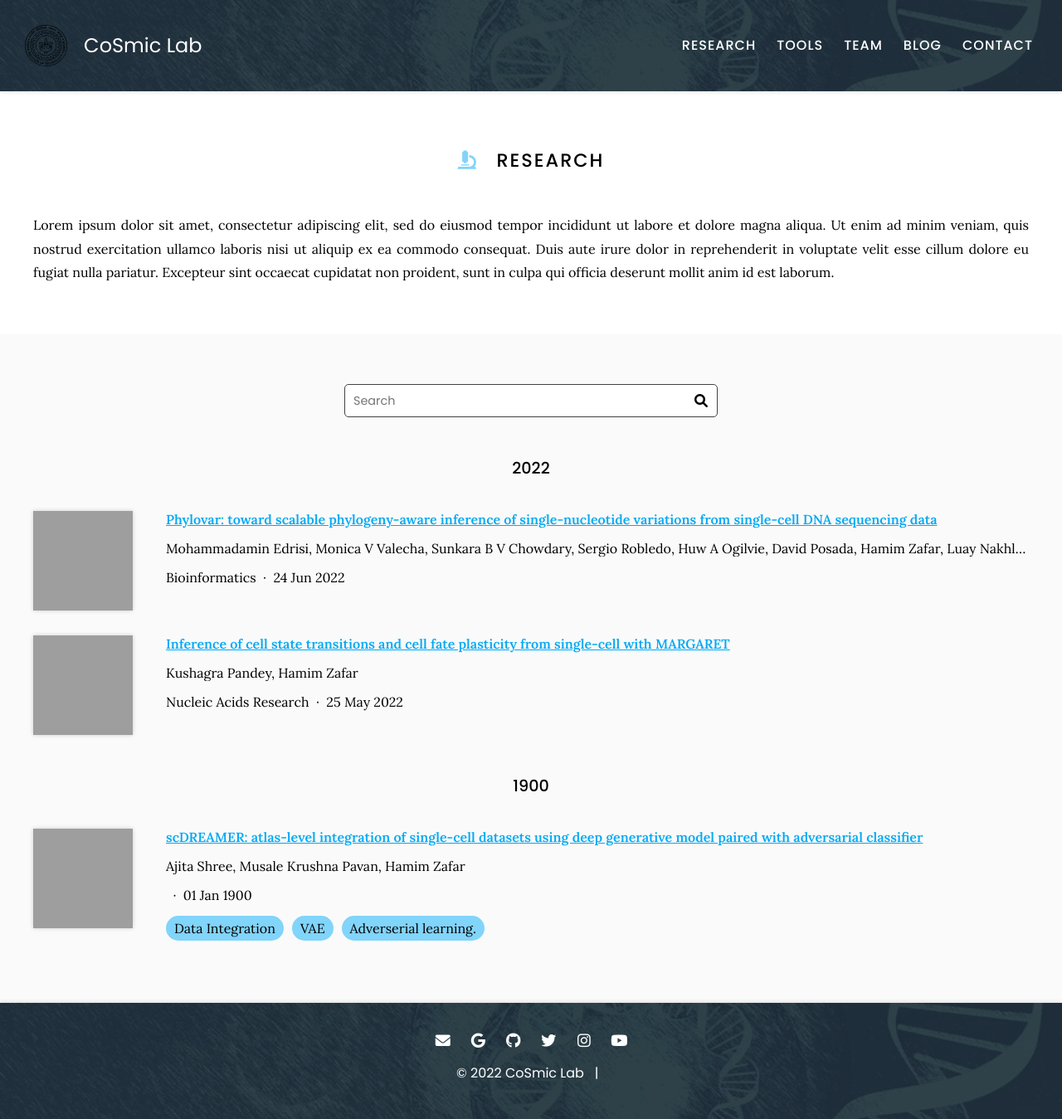
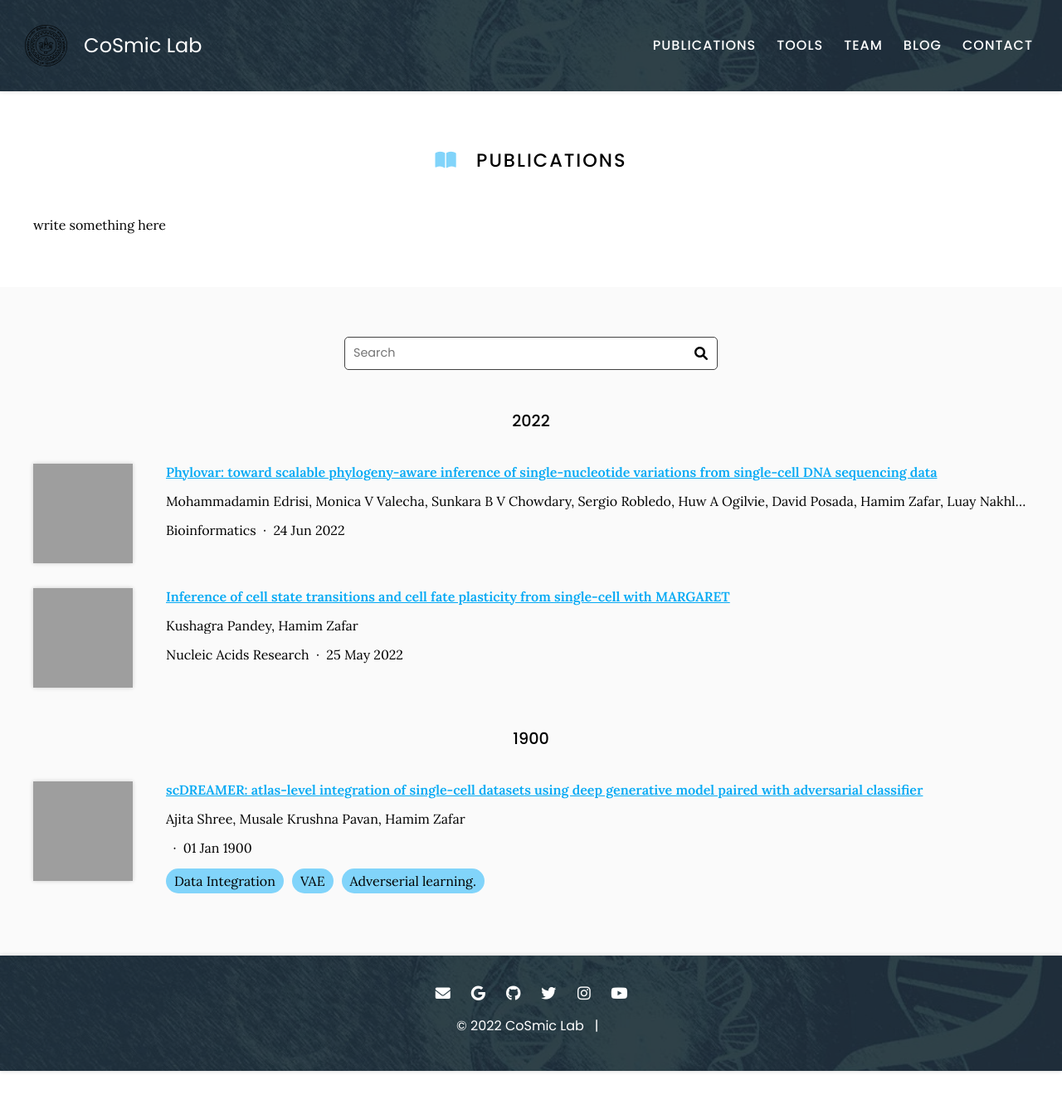
Before and after one commit to krushnapavan9/CoSmic-lab, a Jekyll site: the page built from research/index.md, in a window 1280 px wide. Shown: the whole page at 83% size. Built offline with Jekyll 4.4.1, drawn with Linux system fonts in a browser that asks for light colours; after the commit the page ends 1291 px from its top, so only the background shows below that; grey boxes are pictures that could not be loaded.

Commit message:
update name

```diff
--- a/research/index.md
+++ b/research/index.md
@@ -1,16 +1,13 @@
 ---
-title: Research
+title: Publications
 nav:
   order: 1
   tooltip: Published works
 ---
 
-# <i class="fas fa-microscope"></i>Research
+# <i class="fas fa-book-open"></i>Publications
 
-Lorem ipsum dolor sit amet, consectetur adipiscing elit, sed do eiusmod tempor incididunt ut labore et dolore magna aliqua.
-Ut enim ad minim veniam, quis nostrud exercitation ullamco laboris nisi ut aliquip ex ea commodo consequat.
-Duis aute irure dolor in reprehenderit in voluptate velit esse cillum dolore eu fugiat nulla pariatur.
-Excepteur sint occaecat cupidatat non proident, sunt in culpa qui officia deserunt mollit anim id est laborum.
+write something here
 
 {% include section.html %}
 
```
